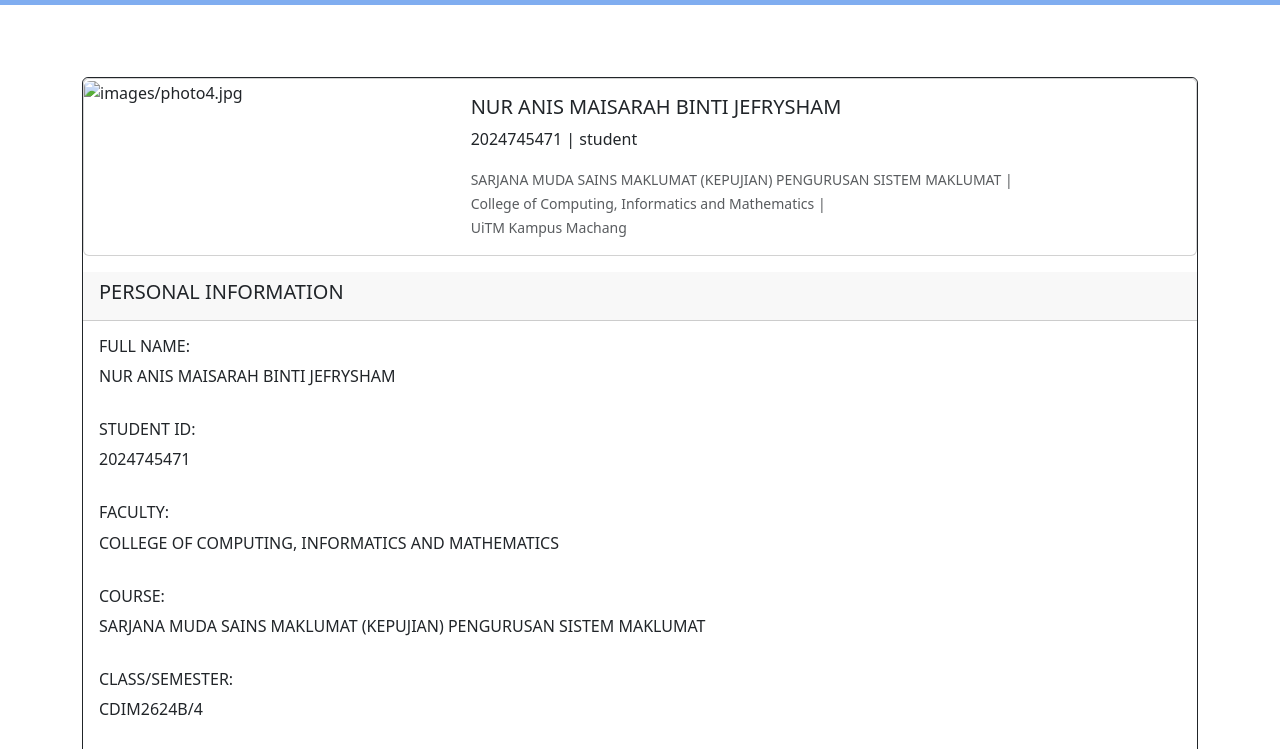
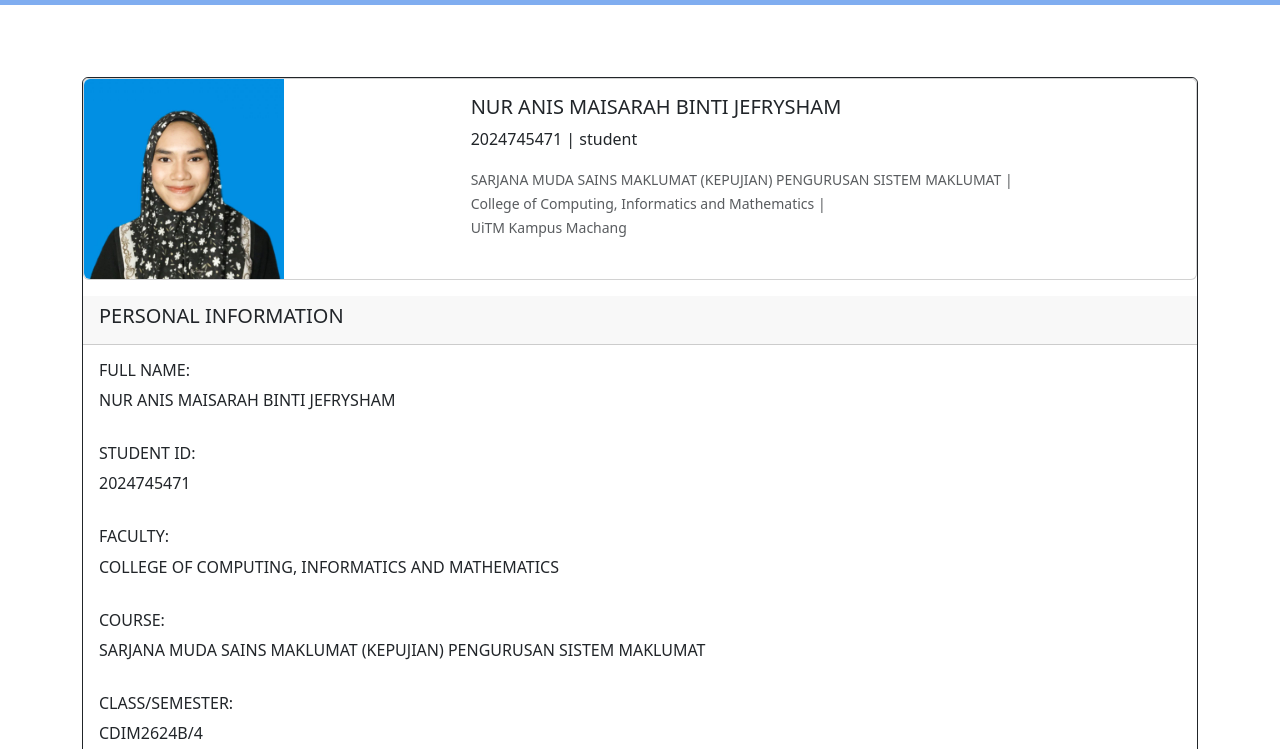
Before and after one commit to Atikah133/Students-E-Profile, a plain HTML site: page student4.html in a window 1280 px wide. Shown: the part 51-800 px from the top of the page. Drawn offline with nearby package versions, Linux system fonts and the light colour scheme.

Commit message:
Update student4.html

```diff
--- a/student4.html
+++ b/student4.html
@@ -35,7 +35,7 @@
                     <div class="card mb-3" style="max-width: 80rem;">
                         <div class="row g-0">
                             <div class="col-md-4">
-                            <img src="images/photo4.jpg" class="img-fluid rounded-start" style="max-width: 200px" alt="images/photo4.jpg">
+                            <img src="photo4.jpg" class="img-fluid rounded-start" style="max-width: 200px" alt="photo4.jpg">
                             </div>
                             <div class="col-md-8">
                             <div class="card-body">
```
